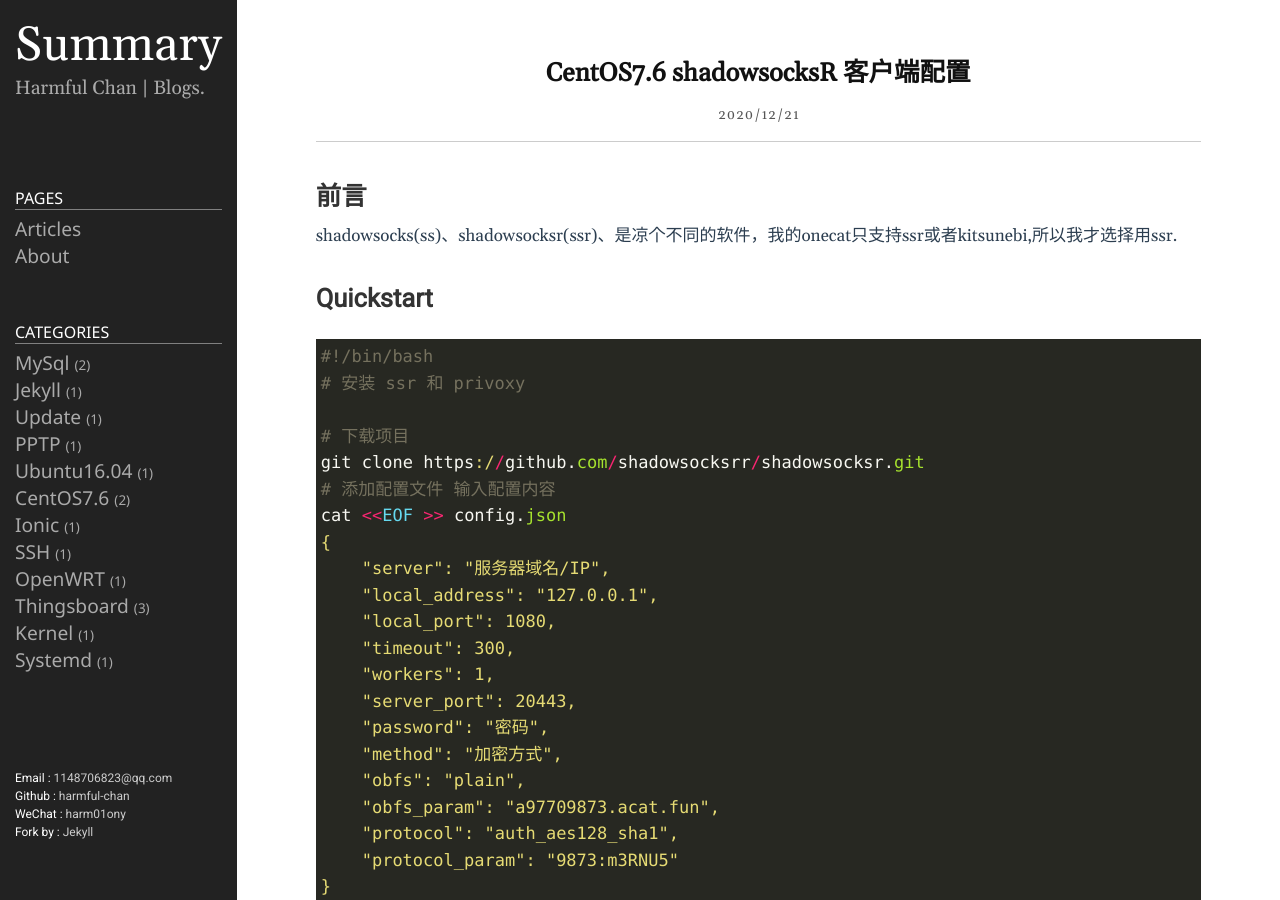
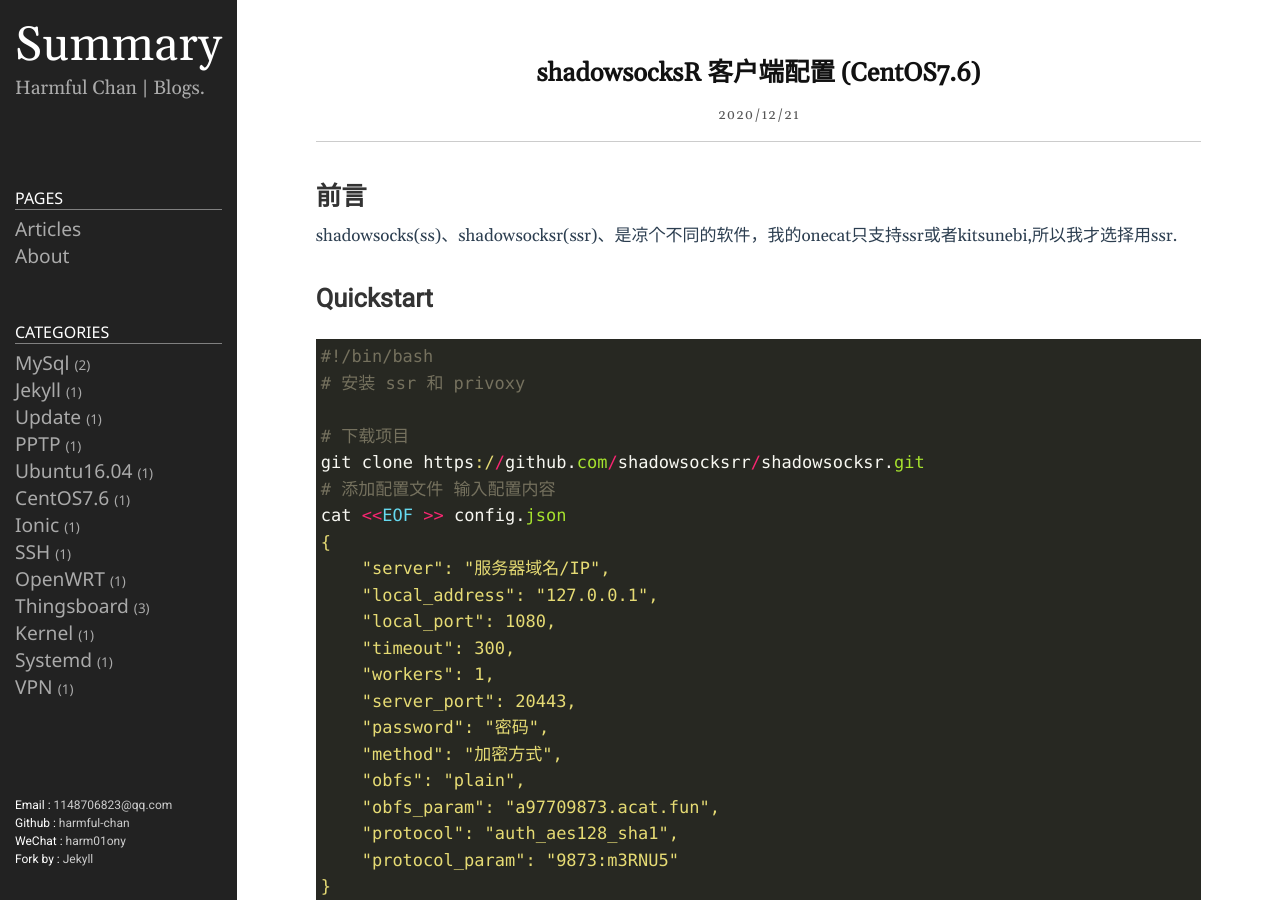
Before and after one commit to harmful-chan/pages, a Jekyll site: the page built from _posts/2020-12-21-shadowsocksR-客户端配置-(CentOS7.6).md, in a window 1280 px wide and 900 px high. Built offline with Jekyll 4.4.1, drawn with Linux system fonts in a browser that asks for light colours.

Commit message:
Update and rename 2020-12-21-CentOS7.6-shadowsocksR-客户端配置.md to 2020-12-21-shadowsocksR-客户端配置-(CentOS7.6).md

```diff
--- a/_posts/2020-12-21-CentOS7.6-shadowsocksR-客户端配置.md
+++ b/_posts/2020-12-21-shadowsocksR-客户端配置-(CentOS7.6).md
@@ -1,8 +1,8 @@
 ---
 layout: post
-title: CentOS7.6 shadowsocksR 客户端配置
+title: shadowsocksR 客户端配置 (CentOS7.6)
 date: 2020-12-21 12:20:23 +0900
-category: CentOS7.6
+category: VPN
 ---
 ## 前言
 shadowsocks(ss)、shadowsocksr(ssr)、是凉个不同的软件，我的onecat只支持ssr或者kitsunebi,所以我才选择用ssr.
```
